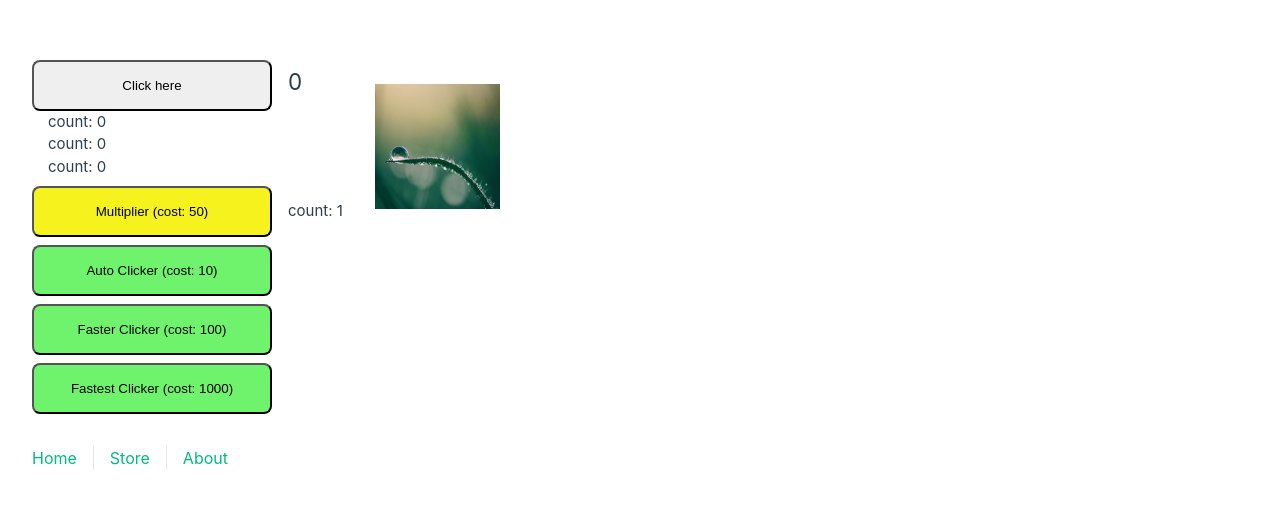
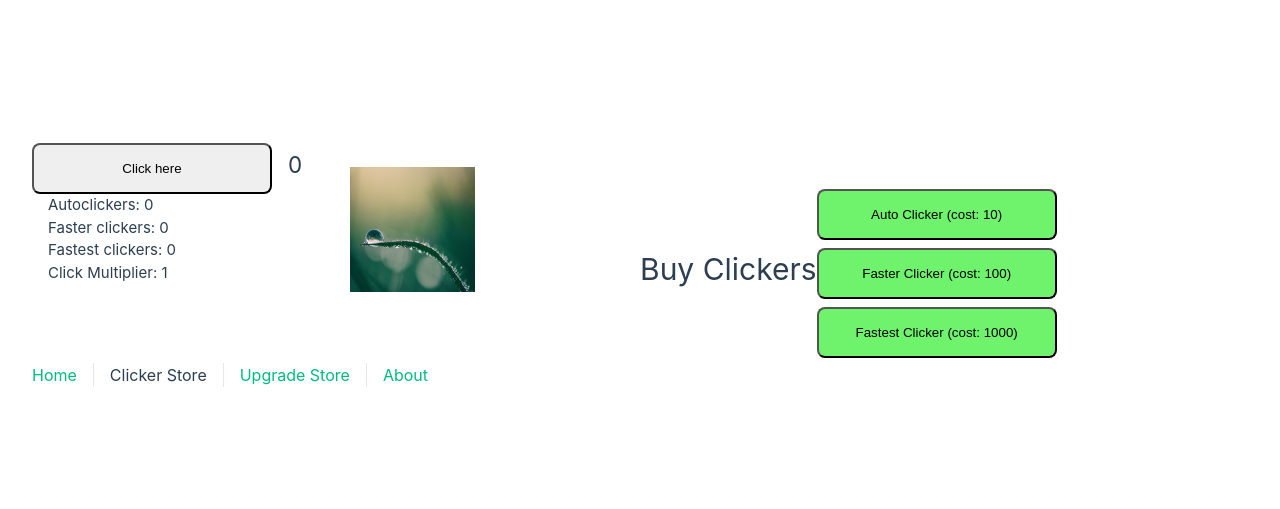
Before and after one commit to sghiaa/vue-clicker, a Vue app: page /clicker-store in a window 1280 px wide. Shown: the part 131-640 px from the top of the page. Built offline with nearby package versions, Linux system fonts and the light colour scheme.

Commit message:
add stores and move global state out of VueClicker

```diff
--- a/src/App.vue
+++ b/src/App.vue
@@ -10,7 +10,8 @@ import VueClicker from "./components/VueClicker.vue";
 
       <nav>
         <RouterLink to="/">Home</RouterLink>
-        <RouterLink to="/store">Store</RouterLink>
+        <RouterLink to="/clicker-store">Clicker Store</RouterLink>
+        <RouterLink to="/upgrade-store">Upgrade Store</RouterLink>
         <RouterLink to="/about">About</RouterLink>
       </nav>
     </div>
--- a/src/components/UnitStore.vue
+++ b/src/components/UnitStore.vue
@@ -2,9 +2,9 @@
 import UnitButton from "./UnitButton.vue";
 export interface Product {
     id: number,
-    cost: number,
+    cost: () => number,
     name: string,
-    buyFunction: () => {},
+    buyFunction: () => void,
 }
 export default {
   props: {
@@ -22,7 +22,7 @@ export default {
     <div v-for="product in products" :key="product.id">
       <UnitButton
         :name="product.name"
-        :cost="product.cost"
+        :cost="product.cost()"
         @click="product.buyFunction"
       />
     </div>
--- a/src/components/VueClicker.vue
+++ b/src/components/VueClicker.vue
@@ -1,44 +1,18 @@
 <script lang="ts">
 import UnitButton from "./UnitButton.vue";
 import UnitStore from "./UnitStore.vue"
-import type { Product } from "./UnitStore.vue"
+import { state } from '../services/GameState'
 
 export default {
   data() {
     return {
+      state,
       moment: new Date().getTime(),
-      prestigeNumber: 1,
-      count: 0,
-      autoClicker: 0,
       autoClickerInterval: 0,
       fasterClickerInterval: 0,
       fastestClickerInterval: 0,
-      fasterClicker: 0,
-      fastestClicker: 0,
-      multiplier: 1,
-      multiplierExponent: 1.25,
       prestigeCost: 50000,
       prestigeExponent: 1.15,
-      clickers: [
-        {
-          id: 1,
-          name: "Auto Clicker",
-          cost: 10,
-          buyFunction: this.incrementAutoClicker,
-        },
-        {
-          id: 2,
-          name: "Faster Clicker",
-          cost: 100,
-          buyFunction: this.incrementFasterClicker,
-        },
-        {
-          id: 3,
-          name: "Fastest Clicker",
-          cost: 1000,
-          buyFunction: this.incrementFastestClicker,
-        },
-      ] as Array<Product>
     };
   },
   components: {
@@ -47,73 +21,28 @@ export default {
   },
   methods: {
     incrementCount() {
-      this.count += this.multiplier;
-    },
-    autoClickerCost() {
-      return Math.ceil(10 * Math.pow(1.05, this.autoClicker));
-    },
-    incrementAutoClicker() {
-      if (this.count >= this.autoClickerCost()) {
-        this.count -= this.autoClickerCost();
-        this.autoClicker++;
-        this.clickers[0].cost = this.autoClickerCost();
-      }
-    },
-    fasterClickerCost() {
-      return Math.ceil(100 * Math.pow(1.1, this.fasterClicker));
-    },
-    incrementFasterClicker() {
-      if (this.count >= this.fasterClickerCost()) {
-        this.count -= this.fasterClickerCost();
-        this.fasterClicker++;
-        this.clickers[1].cost = this.fasterClickerCost();
-      }
-    },
-    fastestClickerCost() {
-      return Math.ceil(1000 * Math.pow(1.15, this.fastestClicker));
-    },
-    incrementFastestClicker() {
-      if (this.count >= this.fastestClickerCost()) {
-        this.count -= this.fastestClickerCost();
-        this.fastestClicker++;
-        this.clickers[2].cost = this.fastestClickerCost();
-      }
-    },
-    multiplierCost() {
-      return Math.ceil(
-        50 *
-          Math.pow(
-            this.multiplierExponent,
-            this.multiplier - this.prestigeNumber
-          )
-      );
-    },
-    incrementMultiplier() {
-      if (this.count >= this.multiplierCost()) {
-        this.count -= this.multiplierCost();
-        this.multiplier++;
-      }
+      this.state.count += this.state.multiplier;
     },
     prestige() {
-      this.count = 0;
-      this.autoClicker = 0;
-      this.fasterClicker = 0;
-      this.fastestClicker = 0;
-      this.prestigeNumber++;
-      this.multiplier = this.prestigeNumber;
-      this.multiplierExponent = Math.max(this.multiplierExponent * 0.95, 1.01);
+      this.state.count = 0;
+      this.state.autoClicker = 0;
+      this.state.fasterClicker = 0;
+      this.state.fastestClicker = 0;
+      state.prestigeNumber++;
+      this.state.multiplier = state.prestigeNumber;
+      state.multiplierExponent = Math.max(state.multiplierExponent * 0.95, 1.01);
       this.prestigeCost = this.prestigeCost * this.prestigeExponent;
     },
   },
   mounted() {
     this.autoClickerInterval = setInterval(() => {
-      this.count += this.autoClicker;
+      this.state.count += this.state.autoClicker;
     }, 1000);
     this.fasterClickerInterval = setInterval(() => {
-      this.count += this.fasterClicker;
+      this.state.count += this.state.fasterClicker;
     }, 100);
     this.fastestClickerInterval = setInterval(() => {
-      this.count += this.fastestClicker;
+      this.state.count += this.state.fastestClicker;
     }, 10);
   },
   beforeUnmount() {
@@ -131,34 +60,27 @@ export default {
       <button class="baseButton mainButton" @click="incrementCount">
         Click here
       </button>
-      <span class="totalCount">{{ count }}</span>
+      <span class="totalCount">{{ state.count }}</span>
     </h2>
     <div>
-      <!-- <UnitButton :name="clickers.autoClicker.name" :cost=autoClickerCost() @click="incrementAutoClicker" /> -->
-      <span class="clicker">count: {{ autoClicker }}</span>
+      <span class="clicker">Autoclickers: {{ state.autoClicker }}</span>
     </div>
     <div>
-      <!-- <UnitButton :name="clickers.fasterClicker.name" :cost=fasterClickerCost() @click="incrementFasterClicker" /> -->
-      <span class="clicker">count: {{ fasterClicker }}</span>
+      <span class="clicker">Faster clickers: {{ state.fasterClicker }}</span>
     </div>
     <div>
-      <!-- <UnitButton :name="clickers.fastestClicker.name" :cost=fastestClickerCost() @click="incrementFastestClicker" /> -->
-      <span class="clicker">count: {{ fastestClicker }}</span>
+      <span class="clicker">Fastest clickers: {{ state.fastestClicker }}</span>
     </div>
     <div>
-      <button class="baseButton upgradeButton" @click="incrementMultiplier">
-        Multiplier (cost: {{ multiplierCost() }})
-      </button>
-      <span class="clicker">count: {{ multiplier }}</span>
+      <span class="clicker">Click Multiplier: {{ state.multiplier }}</span>
     </div>
-    <div v-if="count > prestigeCost">
+    <div v-if="state.count > prestigeCost">
       <button class="baseButton mainButton" @click="prestige">PRESTIGE</button>
     </div>
-    <UnitStore :products="clickers" />
   </div>
   <div class="countImage">
     <img
-      v-if="count <= 1000"
+      v-if="state.count <= 1000"
       alt="Water droplet"
       class=""
       src="@/assets/water-droplet.jpg"
@@ -166,7 +88,7 @@ export default {
       height="125"
     />
     <img
-      v-if="count > 1000 && count <= 10000"
+      v-if="state.count > 1000 && state.count <= 10000"
       alt="Lightning strike"
       class=""
       src="@/assets/lightning-strike.jpg"
@@ -174,7 +96,7 @@ export default {
       height="125"
     />
     <img
-      v-if="count > 10000 && count <= 100000"
+      v-if="state.count > 10000 && state.count <= 100000"
       alt="Dandylion"
       class=""
       src="@/assets/dandylion.jpg"
@@ -182,7 +104,7 @@ export default {
       height="125"
     />
     <img
-      v-if="count > 100000"
+      v-if="state.count > 100000"
       alt="Tree"
       class=""
       src="@/assets/tree.jpg"
--- a/src/router/index.ts
+++ b/src/router/index.ts
@@ -18,9 +18,14 @@ const router = createRouter({
       component: () => import("../views/AboutView.vue"),
     },
     {
-      path: "/store",
-      name: "store",
-      component: () => import("../views/StoreView.vue"),
+      path: "/clicker-store",
+      name: "clicker-store",
+      component: () => import("../views/ClickerStoreView.vue"),
+    },
+    {
+      path: "/upgrade-store",
+      name: "upgrade-store",
+      component: () => import("../views/UpgradeStoreView.vue"),
     },
   ],
 });
--- /dev/null
+++ b/src/services/GameState.ts
@@ -0,0 +1,11 @@
+import { reactive } from 'vue'
+
+export const state = reactive({
+  count: 0,
+  autoClicker: 0,
+  fasterClicker: 0,
+  fastestClicker: 0,
+  multiplier: 1,
+  prestigeNumber: 1,
+  multiplierExponent: 1.25,
+})
--- /dev/null
+++ b/src/views/ClickerStoreView.vue
@@ -0,0 +1,73 @@
+<script setup lang="ts">
+import type { Product } from "@/components/UnitStore.vue";
+import UnitStore from "@/components/UnitStore.vue";
+import { state } from '../services/GameState'
+
+const autoClickerCost = () => {
+  return Math.ceil(10 * Math.pow(1.05, state.autoClicker));
+};
+const fasterClickerCost = () => {
+  return Math.ceil(100 * Math.pow(1.1, state.fasterClicker));
+};
+const fastestClickerCost = () => {
+  return Math.ceil(1000 * Math.pow(1.15, state.fastestClicker));
+};
+const incrementAutoClicker = () => {
+  if (state.count >= autoClickerCost()) {
+    state.count -= autoClickerCost();
+    state.autoClicker++;
+  }
+};
+const incrementFasterClicker = () => {
+  if (state.count >= fasterClickerCost()) {
+    state.count -= fasterClickerCost();
+    state.fasterClicker++;
+  }
+};
+const incrementFastestClicker = () => {
+  if (state.count >= fastestClickerCost()) {
+    state.count -= fastestClickerCost();
+    state.fastestClicker++;
+  }
+};
+const clickers: Array<Product> = [
+        {
+          id: 1,
+          name: "Auto Clicker",
+          cost: autoClickerCost,
+          buyFunction: incrementAutoClicker,
+        },
+        {
+          id: 2,
+          name: "Faster Clicker",
+          cost: fasterClickerCost,
+          buyFunction: incrementFasterClicker,
+        },
+        {
+          id: 3,
+          name: "Fastest Clicker",
+          cost: fastestClickerCost,
+          buyFunction: incrementFastestClicker,
+        },
+]
+
+</script>
+
+<template>
+  <div class="about">
+    <h1>Buy Clickers</h1>
+    <div>
+      <UnitStore :products="clickers"  />
+    </div>
+  </div>
+</template>
+
+<style>
+@media (min-width: 1024px) {
+  .about {
+    min-height: 100vh;
+    display: flex;
+    align-items: center;
+  }
+}
+</style>
--- a/src/views/StoreView.vue
+++ /dev/null
@@ -1,22 +0,0 @@
-<script setup lang="ts">
-import type UnitStore from "@/components/UnitStore.vue";
-</script>
-
-<template>
-  <div class="about">
-    <h1>Buy Clickers</h1>
-    <div>
-      <UnitStore />
-    </div>
-  </div>
-</template>
-
-<style>
-@media (min-width: 1024px) {
-  .about {
-    min-height: 100vh;
-    display: flex;
-    align-items: center;
-  }
-}
-</style>
--- /dev/null
+++ b/src/views/UpgradeStoreView.vue
@@ -0,0 +1,49 @@
+<script setup lang="ts">
+import type { Product } from "@/components/UnitStore.vue";
+import UnitStore from "@/components/UnitStore.vue";
+import { state } from '../services/GameState'
+
+const multiplierCost = () => {
+  return Math.ceil(
+    50 *
+    Math.pow(
+      state.multiplierExponent,
+      state.multiplier - state.prestigeNumber
+    )
+  );
+};
+const incrementMultiplier = () => {
+  if (state.count >= multiplierCost()) {
+    state.count -= multiplierCost();
+    state.multiplier++;
+  }
+};
+const clickers: Array<Product> = [
+  {
+    id: 1,
+    name: "Multiplier",
+    cost: multiplierCost,
+    buyFunction: incrementMultiplier,
+  },
+];
+
+</script>
+
+<template>
+  <div class="about">
+    <h1>Buy Clickers</h1>
+    <div>
+      <UnitStore :products="clickers"  />
+    </div>
+  </div>
+</template>
+
+<style>
+@media (min-width: 1024px) {
+  .about {
+    min-height: 100vh;
+    display: flex;
+    align-items: center;
+  }
+}
+</style>
```
